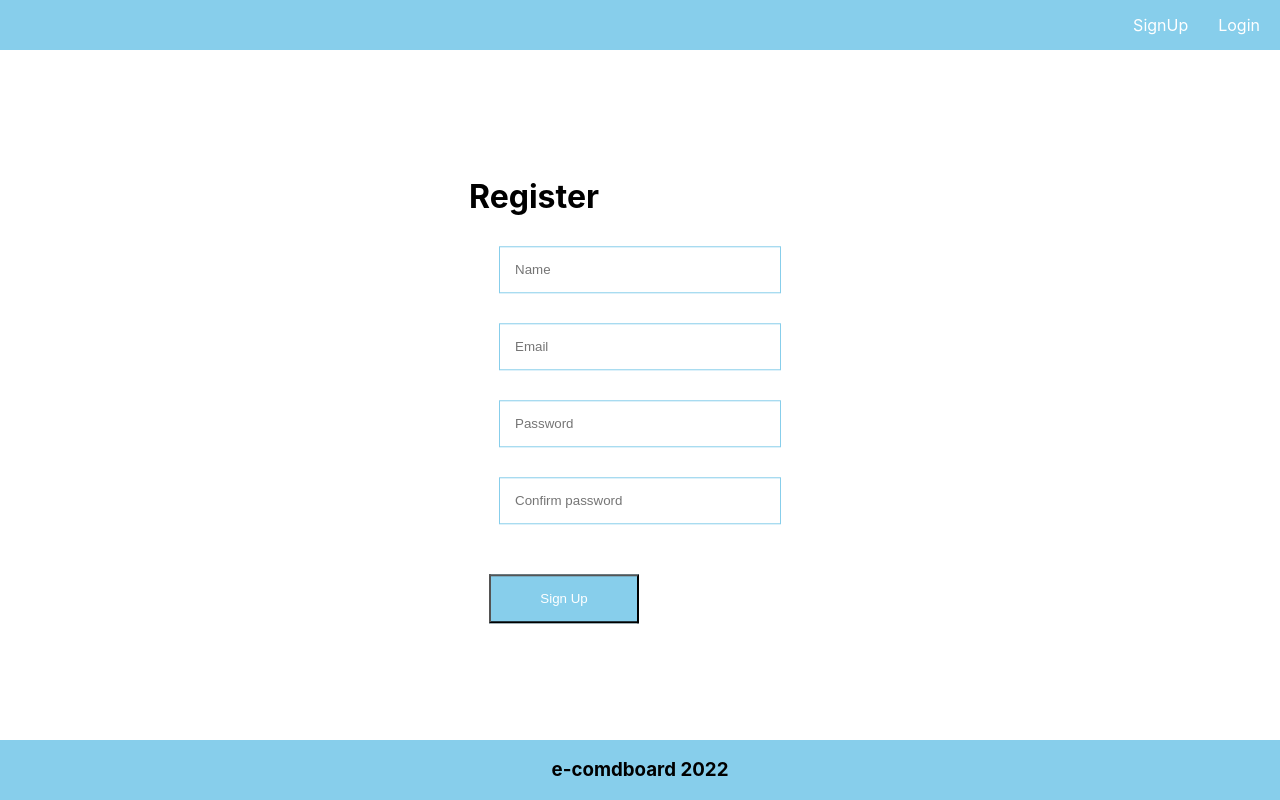
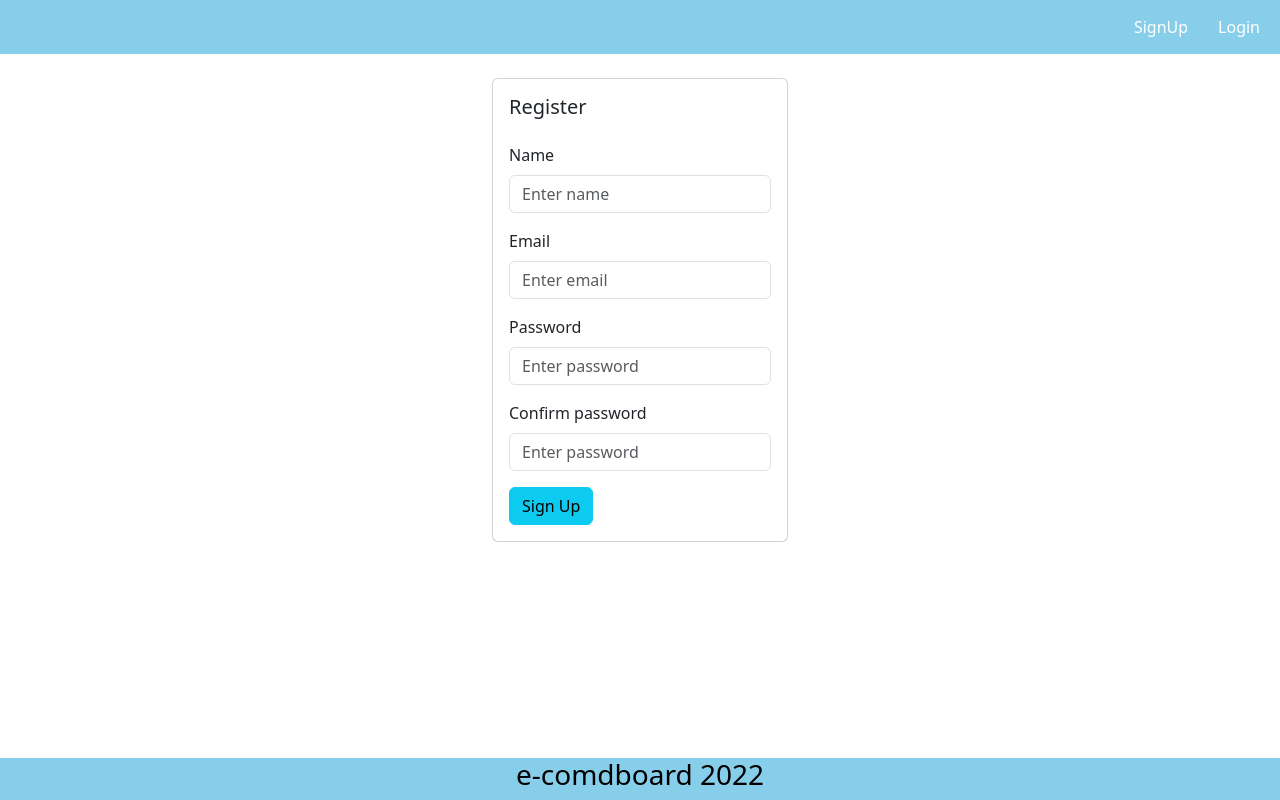
Before and after one commit to joinsachinarya/e-commerce-dashboard, a React (Create React App) app in the folder frontend/: page /signup in a window 1280 px wide. Built offline with nearby package versions, Linux system fonts and the light colour scheme.

Commit message:
restyled signup

```diff
--- a/frontend/src/App.css
+++ b/frontend/src/App.css
@@ -28,22 +28,13 @@
   color: black;
   width: 100%;
 }
-.inputBox {
-  display: block;
-  width: 250px;
-  padding: 15px;
-  margin: 30px;
-  border: 1px solid skyblue;
-}
 
-.register,
 .addProduct {
   position: absolute;
   top: 50%;
   left: 50%;
   transform: translate(-50%, -50%);
 }
-.subutton,
 .addProductBtn {
   background-color: skyblue;
   color: white;
--- a/frontend/src/App.js
+++ b/frontend/src/App.js
@@ -1,4 +1,5 @@
 import "./App.css";
+import "bootstrap/dist/css/bootstrap.min.css";
 import Nav from "./components/Nav"; //importing nav.js file
 import { BrowserRouter, Routes, Route } from "react-router-dom";
 import Footer from "./components/Footer";
--- a/frontend/src/components/AddProduct.js
+++ b/frontend/src/components/AddProduct.js
@@ -29,7 +29,7 @@ const AddProduct = () => {
       <input
         type="text"
         placeholder="Enter product name"
-        className="inputBox"
+        className=""
         value={name}
         onChange={(e) => {
           setName(e.target.value);
@@ -41,7 +41,7 @@ const AddProduct = () => {
       <input
         type="text"
         placeholder="Enter product price"
-        className="inputBox"
+        className=""
         value={price}
         onChange={(e) => {
           setPrice(e.target.value);
@@ -53,7 +53,7 @@ const AddProduct = () => {
       <input
         type="text"
         placeholder="Enter product category"
-        className="inputBox"
+        className=""
         value={category}
         onChange={(e) => {
           setCategory(e.target.value);
@@ -65,7 +65,7 @@ const AddProduct = () => {
       <input
         type="text"
         placeholder="Enter product company"
-        className="inputBox"
+        className=""
         value={company}
         onChange={(e) => {
           setCompany(e.target.value);
--- a/frontend/src/components/Login.js
+++ b/frontend/src/components/Login.js
@@ -37,7 +37,7 @@ const Login = () => {
     <div className="register">
       <h1>Login</h1>
       <input
-        className="inputBox"
+        className=""
         type="text"
         placeholder="Email"
         onChange={(e) => setEmail(e.target.value)}
@@ -45,14 +45,14 @@ const Login = () => {
       />
 
       <input
-        className="inputBox"
+        className=""
         type="password"
         placeholder="Password"
         onChange={(e) => setPassword(e.target.value)}
         value={password}
       />
 
-      <button onClick={handleLogin} className="subutton" type="button">
+      <button onClick={handleLogin} className="" type="button">
         Login
       </button>
     </div>
--- a/frontend/src/components/SignUp.js
+++ b/frontend/src/components/SignUp.js
@@ -1,5 +1,6 @@
 import React, { useState, useEffect } from "react";
 import { useNavigate } from "react-router-dom";
+import { Button, Card, Container, Form } from "react-bootstrap";
 
 const SignUp = () => {
   const [name, setName] = useState("");
@@ -35,44 +36,65 @@ const SignUp = () => {
   };
 
   return (
-    <div className="register">
-      <h1>Register</h1>
+    <Container className="sign-up-container mt-4 w-25">
+      <Card className="p-3">
+        <Card.Title className="mb-2">Register</Card.Title>
+        <Form className="sign-up-form">
+          <Form.Group className="mt-3" controlId="name">
+            <Form.Label>Name</Form.Label>
+            <Form.Control
+              type="text"
+              name="name"
+              placeholder="Enter name"
+              onChange={(e) => setName(e.target.value)}
+              value={name}
+            />
+          </Form.Group>
 
-      <input
-        className="inputBox"
-        type="text"
-        value={name}
-        onChange={(e) => setName(e.target.value)}
-        placeholder="Name"
-      />
+          <Form.Group className="mt-3" controlId="email">
+            <Form.Label>Email</Form.Label>
+            <Form.Control
+              type="email"
+              name="email"
+              placeholder="Enter email"
+              onChange={(e) => setEmail(e.target.value)}
+              value={email}
+            />
+          </Form.Group>
 
-      <input
-        className="inputBox"
-        type="text"
-        value={email}
-        onChange={(e) => setEmail(e.target.value)}
-        placeholder="Email"
-      />
+          <Form.Group className="mt-3" controlId="password">
+            <Form.Label>Password</Form.Label>
+            <Form.Control
+              type="password"
+              name="password"
+              placeholder="Enter password"
+              onChange={(e) => setPassword(e.target.value)}
+              value={password}
+            />
+          </Form.Group>
 
-      <input
-        className="inputBox"
-        type="password"
-        value={password}
-        onChange={(e) => setPassword(e.target.value)}
-        placeholder="Password"
-      />
+          <Form.Group className="mt-3" controlId="cpassword">
+            <Form.Label>Confirm password</Form.Label>
+            <Form.Control
+              type="password"
+              name="cpassword"
+              placeholder="Enter password"
+              onChange={(e) => setCpassword(e.target.value)}
+              value={cpassword}
+            />
+          </Form.Group>
 
-      <input
-        className="inputBox"
-        type="password"
-        value={cpassword}
-        onChange={(e) => setCpassword(e.target.value)}
-        placeholder="Confirm password"
-      />
-      <button onClick={collectData} className="subutton" type="button">
-        Sign Up
-      </button>
-    </div>
+          <Button
+            onClick={collectData}
+            variant="info"
+            type="submit"
+            className="mt-3"
+          >
+            Sign Up
+          </Button>
+        </Form>
+      </Card>
+    </Container>
   );
 };
 export default SignUp;
--- a/frontend/src/components/UpdateProduct.js
+++ b/frontend/src/components/UpdateProduct.js
@@ -43,7 +43,7 @@ const UpdateProduct = () => {
       <input
         type="text"
         placeholder="Enter product name"
-        className="inputBox"
+        className=""
         value={name}
         onChange={(e) => {
           setName(e.target.value);
@@ -52,7 +52,7 @@ const UpdateProduct = () => {
       <input
         type="text"
         placeholder="Enter product price"
-        className="inputBox"
+        className=""
         value={price}
         onChange={(e) => {
           setPrice(e.target.value);
@@ -61,7 +61,7 @@ const UpdateProduct = () => {
       <input
         type="text"
         placeholder="Enter product category"
-        className="inputBox"
+        className=""
         value={category}
         onChange={(e) => {
           setCategory(e.target.value);
@@ -70,7 +70,7 @@ const UpdateProduct = () => {
       <input
         type="text"
         placeholder="Enter product company"
-        className="inputBox"
+        className=""
         value={company}
         onChange={(e) => {
           setCompany(e.target.value);
```
